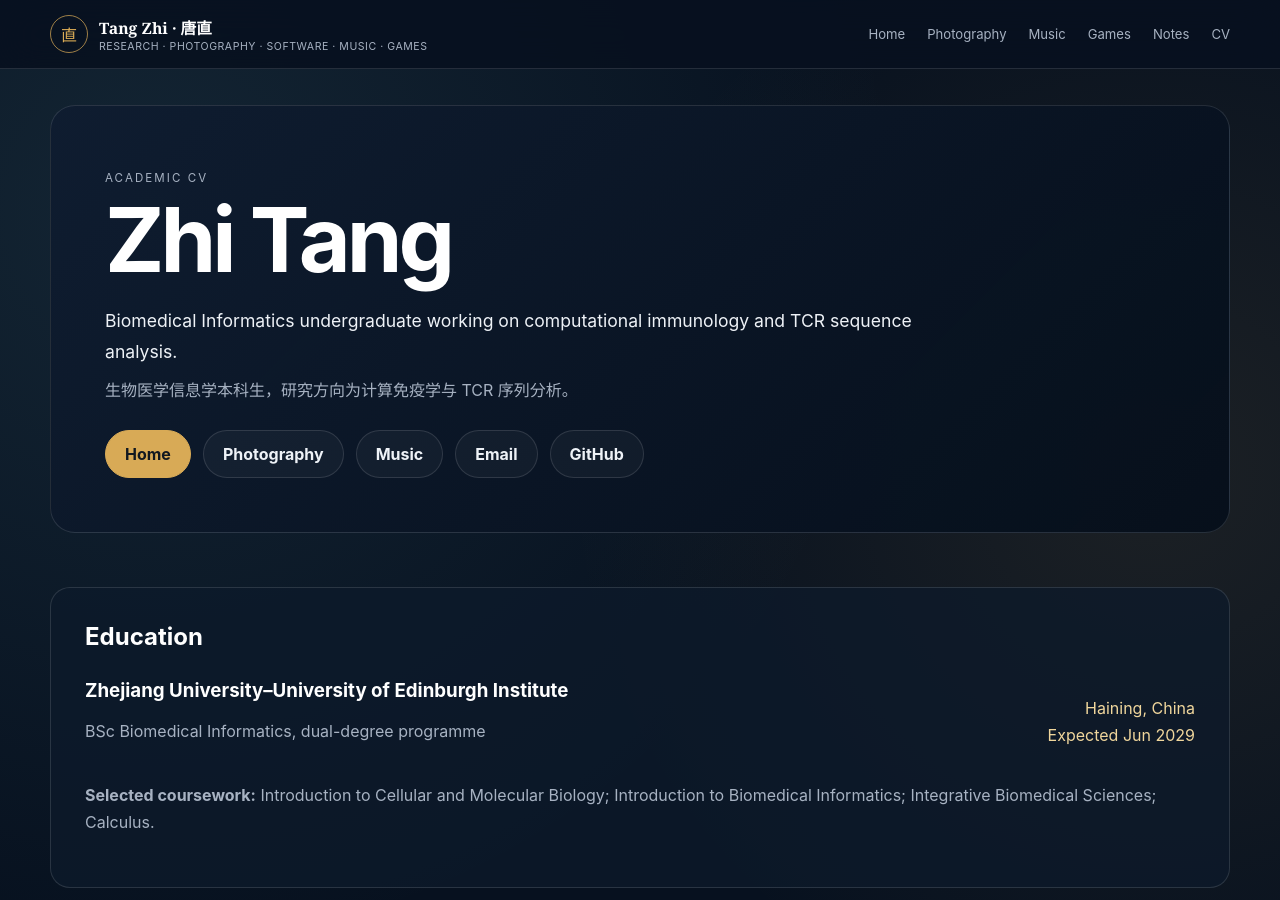
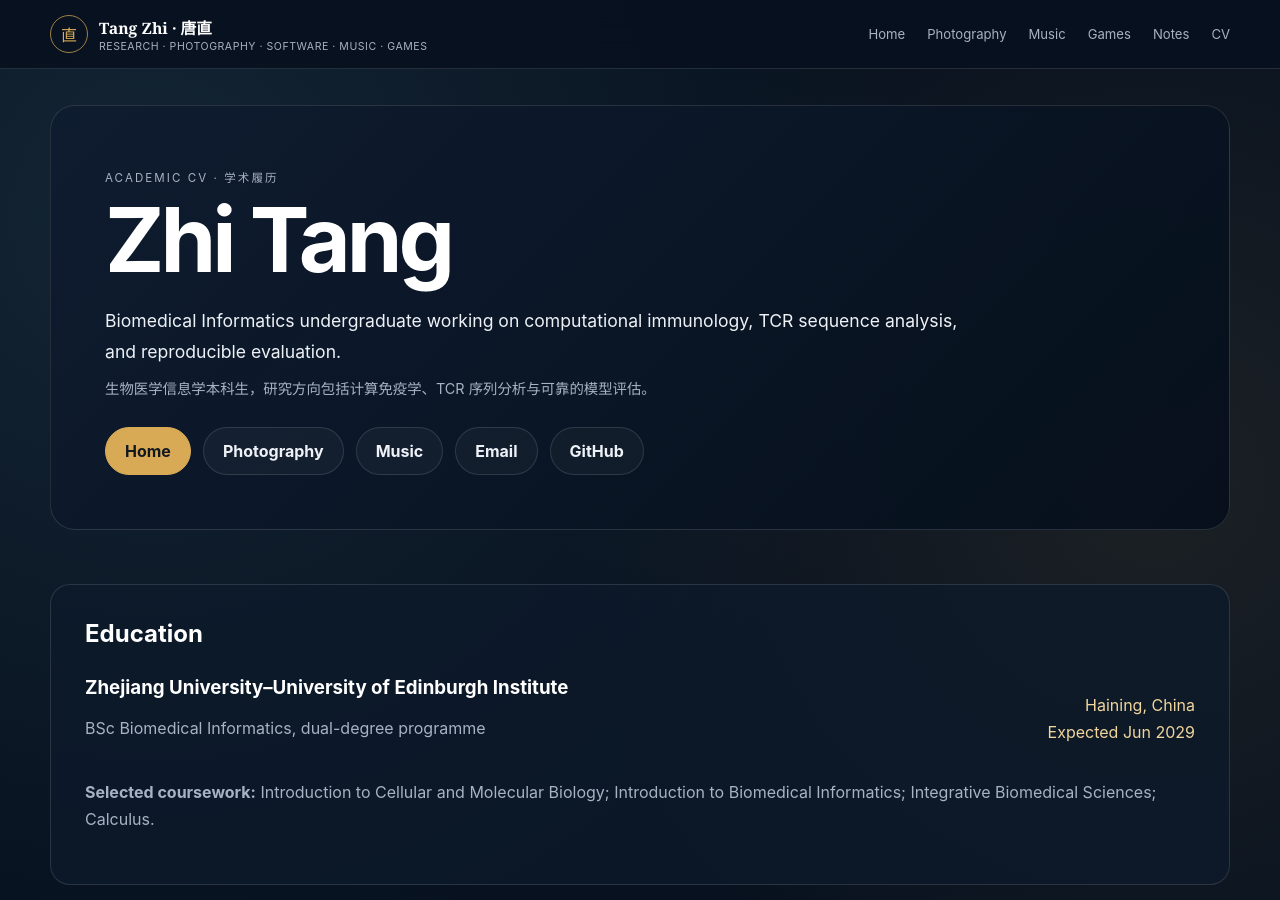
Before and after one commit to Garry-Tang-274/Garry-Tang-274.github.io, a Jekyll site: the page built from cv.md, in a window 1280 px wide and 900 px high. Built offline with Jekyll 4.4.1, drawn with Linux system fonts in a browser that asks for light colours; some of the changed text lies outside the part shown.

Commit message:
Add AI Lightroom to public projects and bilingual CV context

```diff
--- a/cv.md
+++ b/cv.md
@@ -9,10 +9,10 @@
 
 <div class="page-shell">
   <section class="page-hero">
-    <p class="page-kicker">ACADEMIC CV</p>
+    <p class="page-kicker">ACADEMIC CV · 学术履历</p>
     <h1>Zhi Tang</h1>
-    <p class="lead-cn">Biomedical Informatics undergraduate working on computational immunology and TCR sequence analysis.</p>
-    <p>生物医学信息学本科生，研究方向为计算免疫学与 TCR 序列分析。</p>
+    <p class="lead-cn">Biomedical Informatics undergraduate working on computational immunology, TCR sequence analysis, and reproducible evaluation.</p>
+    <p class="zh-secondary">生物医学信息学本科生，研究方向包括计算免疫学、TCR 序列分析与可靠的模型评估。</p>
     <div class="page-actions">
       <a class="button primary" href="{{ '/' | relative_url }}">Home</a>
       <a class="button secondary" href="{{ '/photography' | relative_url }}">Photography</a>
@@ -75,6 +75,7 @@
   <section class="cv-section">
     <h2>Selected public projects</h2>
     <div class="cv-project-list">
+      <p><a href="https://github.com/Garry-Tang-274/AI-Lightroom"><strong>AI Lightroom</strong></a> — a Windows desktop editor for non-destructive traditional photo adjustments with optional natural-language AI colour-grading plans and pluggable providers. Supported edits are rendered locally rather than replacing the photograph.</p>
       <p><a href="https://github.com/Garry-Tang-274/bioinformatics-paper-reading-workflow"><strong>Bioinformatics Paper Reading Workflow</strong></a> — reading templates and methodological checklists.</p>
       <p><a href="https://github.com/Garry-Tang-274/windows-remote-research-playbook"><strong>Windows Remote Research Playbook</strong></a> — notes on remote research environments and troubleshooting.</p>
       <p><a href="https://github.com/Garry-Tang-274/student-calendar-coordinator"><strong>Student Calendar Coordinator</strong></a> — a human-in-the-loop scheduling workflow.</p>
```
